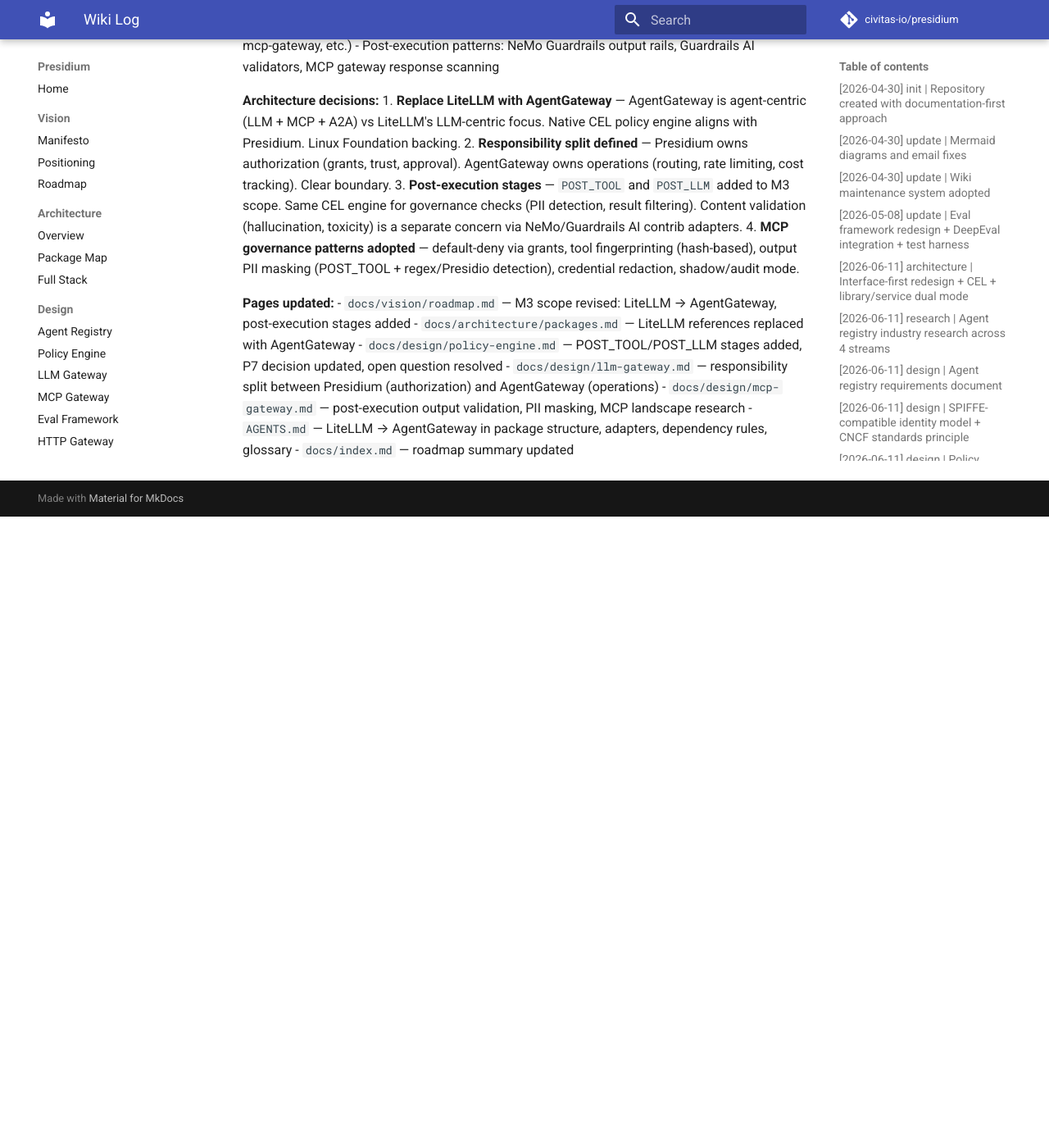
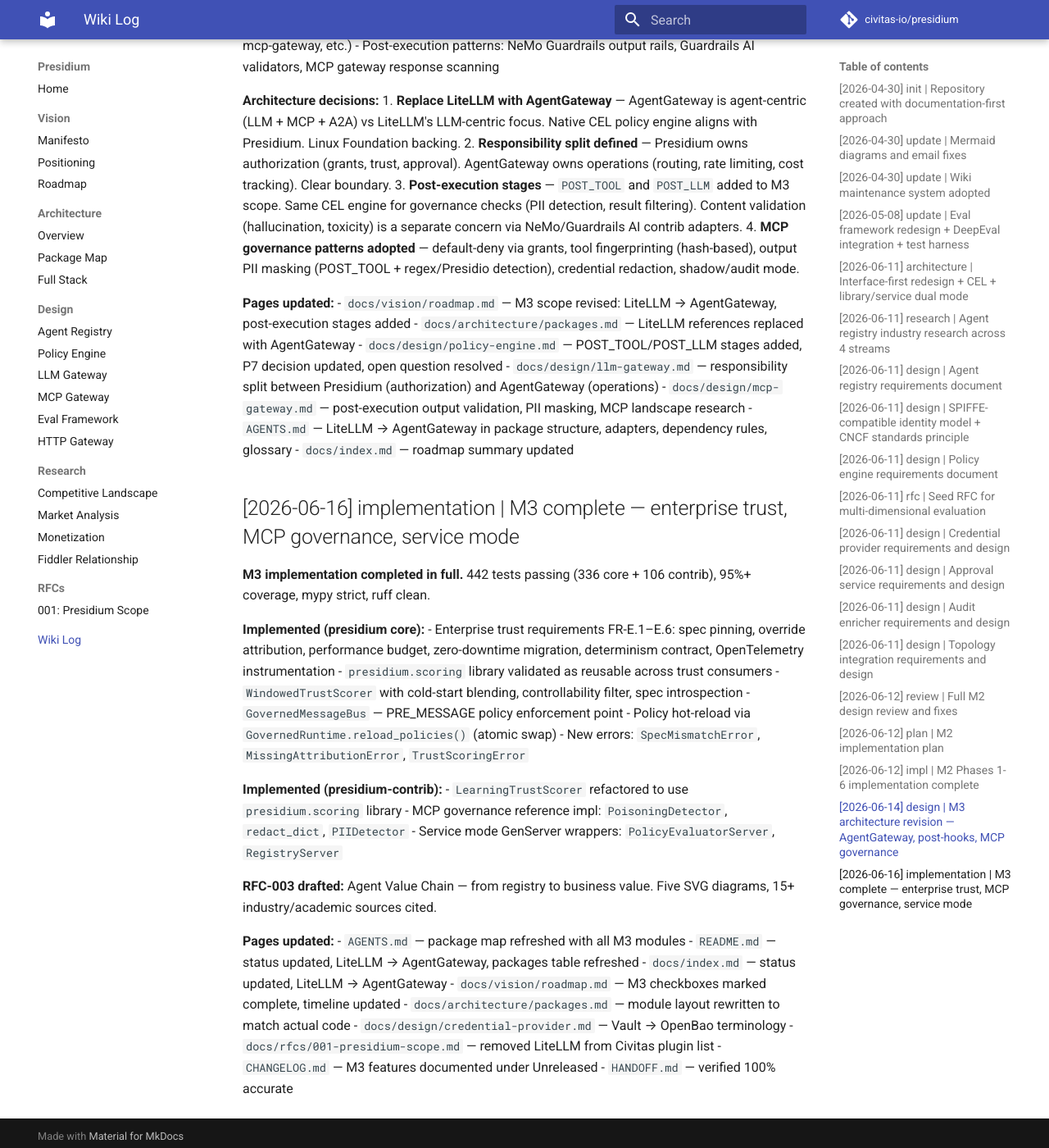
Before and after one commit to civitas-io/presidium, an MkDocs documentation site: the page built from docs/log.md, in a window 1280 px wide and 1400 px high, scrolled down 11586 px. Shown: the whole window at 82% size. Built offline with MkDocs 1.6.1 and Material for MkDocs 9.7.7, drawn with Linux system fonts in a browser that asks for light colours; comment, search, counter and statistics services are not loaded; before the commit the page ends 12216 px from its top, so only the background shows below that.

Commit message:
docs: fix stale Vault/LiteLLM references, add M3 completion log entry

```diff
--- a/docs/log.md
+++ b/docs/log.md
@@ -450,3 +450,33 @@
 - `docs/design/mcp-gateway.md` — post-execution output validation, PII masking, MCP landscape research
 - `AGENTS.md` — LiteLLM → AgentGateway in package structure, adapters, dependency rules, glossary
 - `docs/index.md` — roadmap summary updated
+
+## [2026-06-16] implementation | M3 complete — enterprise trust, MCP governance, service mode
+
+**M3 implementation completed in full.** 442 tests passing (336 core + 106 contrib), 95%+ coverage, mypy strict, ruff clean.
+
+**Implemented (presidium core):**
+- Enterprise trust requirements FR-E.1–E.6: spec pinning, override attribution, performance budget, zero-downtime migration, determinism contract, OpenTelemetry instrumentation
+- `presidium.scoring` library validated as reusable across trust consumers
+- `WindowedTrustScorer` with cold-start blending, controllability filter, spec introspection
+- `GovernedMessageBus` — PRE_MESSAGE policy enforcement point
+- Policy hot-reload via `GovernedRuntime.reload_policies()` (atomic swap)
+- New errors: `SpecMismatchError`, `MissingAttributionError`, `TrustScoringError`
+
+**Implemented (presidium-contrib):**
+- `LearningTrustScorer` refactored to use `presidium.scoring` library
+- MCP governance reference impl: `PoisoningDetector`, `redact_dict`, `PIIDetector`
+- Service mode GenServer wrappers: `PolicyEvaluatorServer`, `RegistryServer`
+
+**RFC-003 drafted:** Agent Value Chain — from registry to business value. Five SVG diagrams, 15+ industry/academic sources cited.
+
+**Pages updated:**
+- `AGENTS.md` — package map refreshed with all M3 modules
+- `README.md` — status updated, LiteLLM → AgentGateway, packages table refreshed
+- `docs/index.md` — status updated, LiteLLM → AgentGateway
+- `docs/vision/roadmap.md` — M3 checkboxes marked complete, timeline updated
+- `docs/architecture/packages.md` — module layout rewritten to match actual code
+- `docs/design/credential-provider.md` — Vault → OpenBao terminology
+- `docs/rfcs/001-presidium-scope.md` — removed LiteLLM from Civitas plugin list
+- `CHANGELOG.md` — M3 features documented under Unreleased
+- `HANDOFF.md` — verified 100% accurate
```
Also changed, not shown: docs/design/credential-provider.md (+6 -6 lines), docs/rfcs/001-presidium-scope.md (+1 -1 lines).
